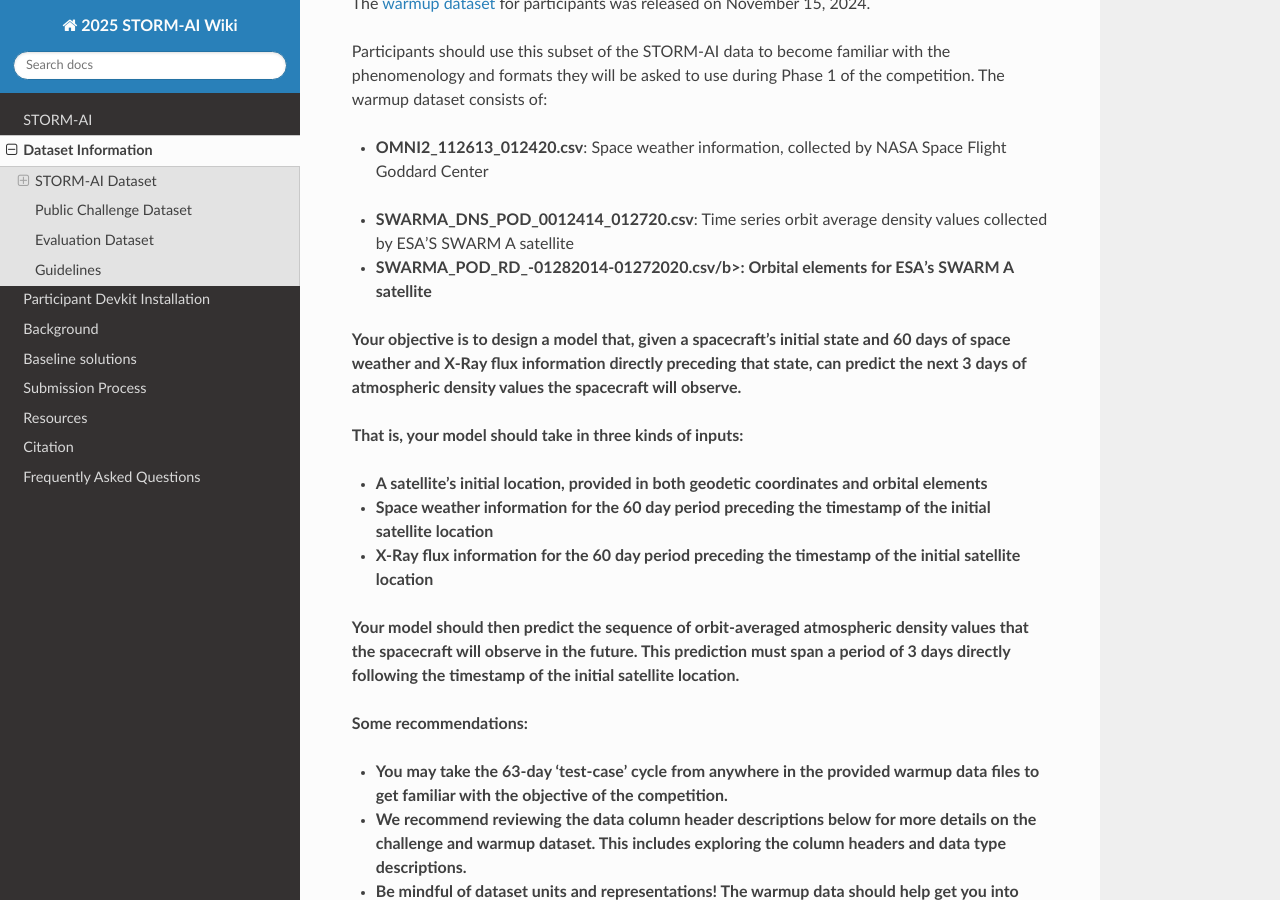
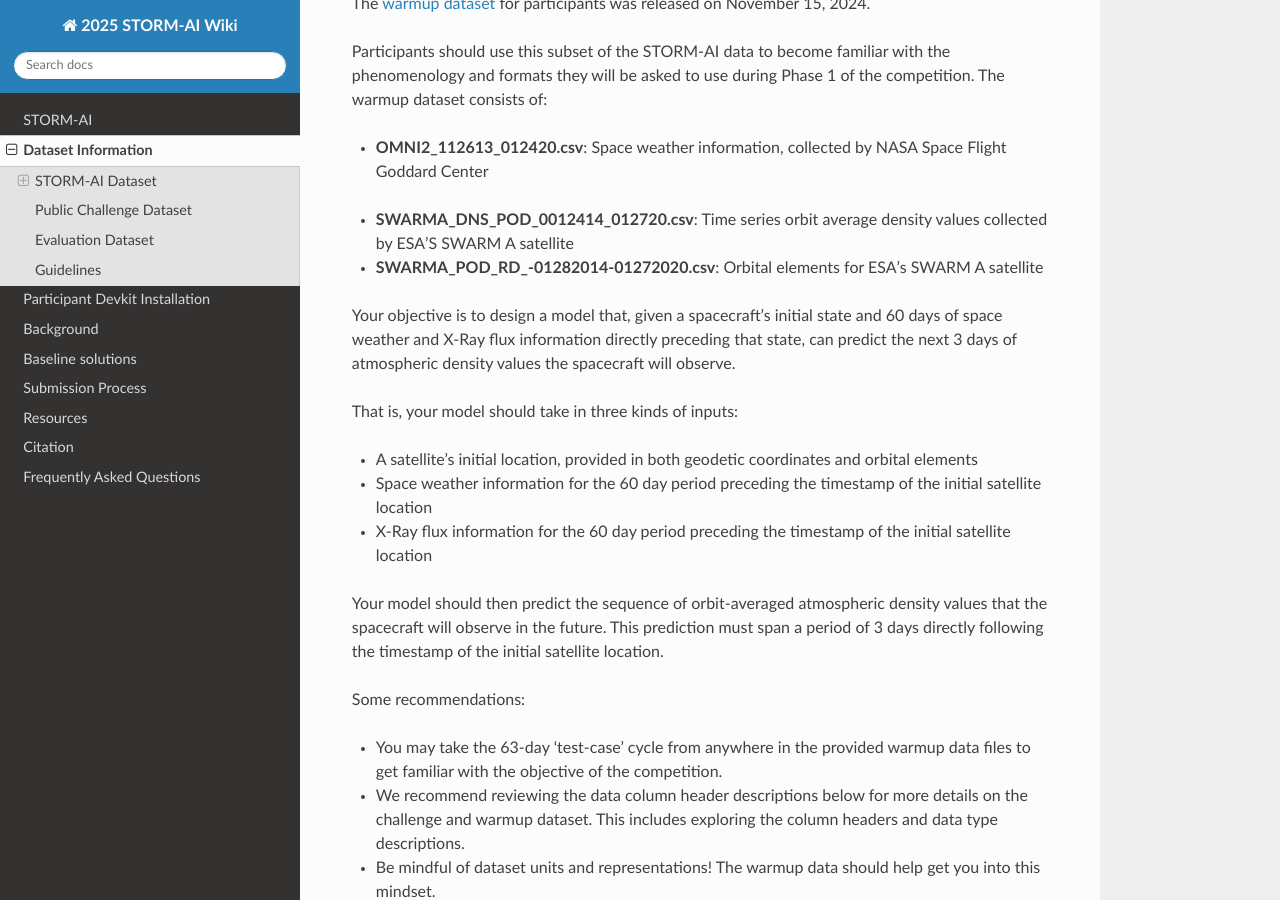
Before and after one commit to olgupila/STORM-AI-devkit-2025, a Sphinx documentation site: the page built from docs/dataset.md, in a window 1280 px wide and 900 px high, scrolled down 418 px. Built offline with Sphinx 7.4.7 and the Read the Docs theme 3.1.0, drawn with Linux system fonts in a browser that asks for light colours; pages that are not in the unit, such as notebooks, are missing from menus.

```diff
--- a/docs/dataset.md
+++ b/docs/dataset.md
@@ -14,7 +14,7 @@ Participants should use this subset of the STORM-AI data to become familiar with
 * <b>OMNI2_112613_012420.csv</b>: Space weather information, collected by NASA Space Flight Goddard Center
 <!-- *<b>G13_112613_012420.csv</b>: X-Ray flux information, collected by NOAA'S GOES-13 satellite -->
 * <b>SWARMA_DNS_POD_0012414_012720.csv</b>: Time series orbit average density values collected by ESA'S SWARM A satellite
-* <b>SWARMA_POD_RD_-01282014-01272020.csv/b>: Orbital elements for ESA's SWARM A satellite
+* <b>SWARMA_POD_RD_-01282014-01272020.csv</b>: Orbital elements for ESA's SWARM A satellite
 
 Your objective is to design a model that, given a spacecraft's initial state and 60 days of space weather and X-Ray flux information directly preceding that state, can predict the next 3 days of atmospheric density values the spacecraft will observe.
 
```
